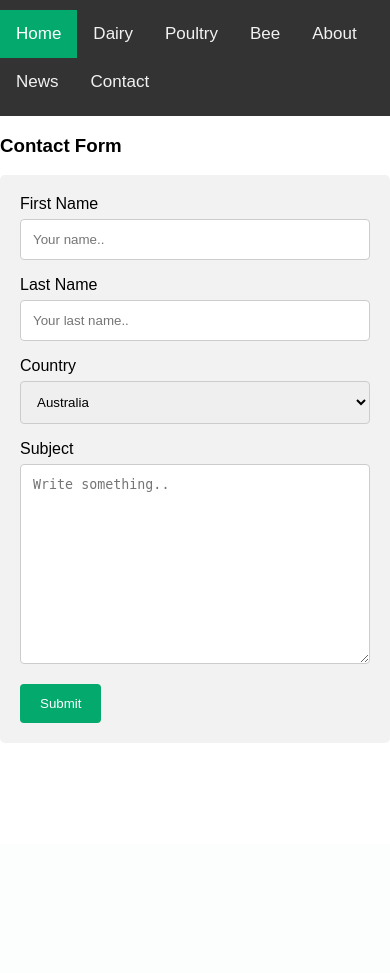
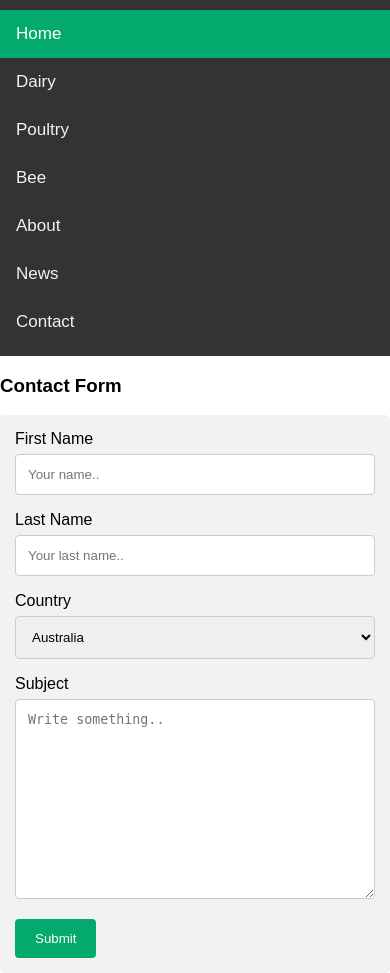
Before and after one commit to wunnakabuga/AWEKE, a PHP site: page /contact.php in a window 390 px wide. Before the commit the page ends 723 px from the top, so only its background shows below. Run offline with PHP 8.4, Linux system fonts and the light colour scheme.

Commit message:
Add files via upload

```diff
--- a/contact.css
+++ b/contact.css
@@ -64,3 +64,15 @@ input[type=submit]:hover {
     background-color: #f2f2f2;
     padding: 20px;
 }
+
+@media screen and (max-width: 600px) {
+    .top-bar a {
+        float: none;
+        display: block;
+        text-align: left;
+    }
+
+    .container {
+        padding: 15px;
+    }
+}
```
